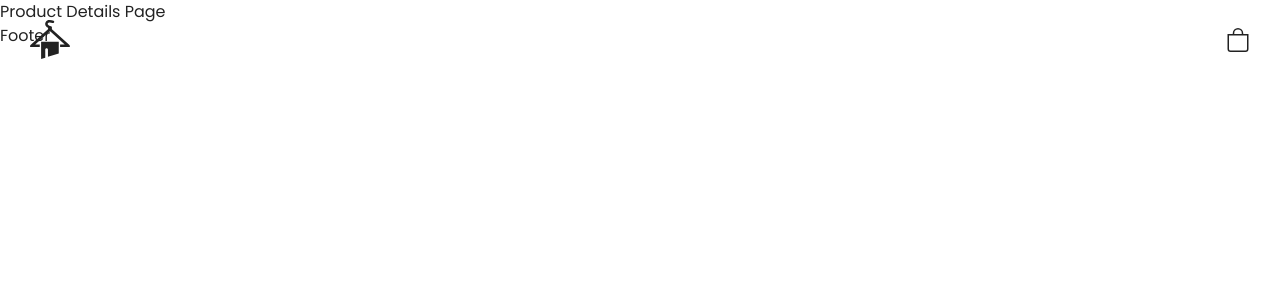
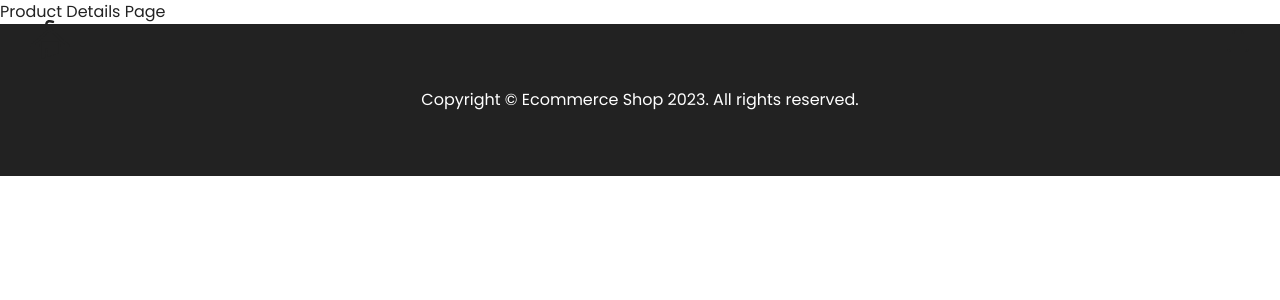
Before and after one commit to ncduy1105/shopReact, a React (Create React App) app: page /product/1 in a window 1280 px wide. Shown: the top 300 px of the page. Built offline with nearby package versions, Linux system fonts and the light colour scheme; no server answers.

Commit message:
Add footer

```diff
--- a/src/components/Footer.jsx
+++ b/src/components/Footer.jsx
@@ -1,7 +1,15 @@
-import React from 'react';
+import React from "react";
 
 const Footer = () => {
-  return <div>Footer</div>;
+  return (
+    <footer className="bg-primary py-16">
+      <div className="container mx-auto">
+        <p className="text-center text-white">
+          Copyright &copy; Ecommerce Shop 2023. All rights reserved.
+        </p>
+      </div>
+    </footer>
+  );
 };
 
 export default Footer;
```
